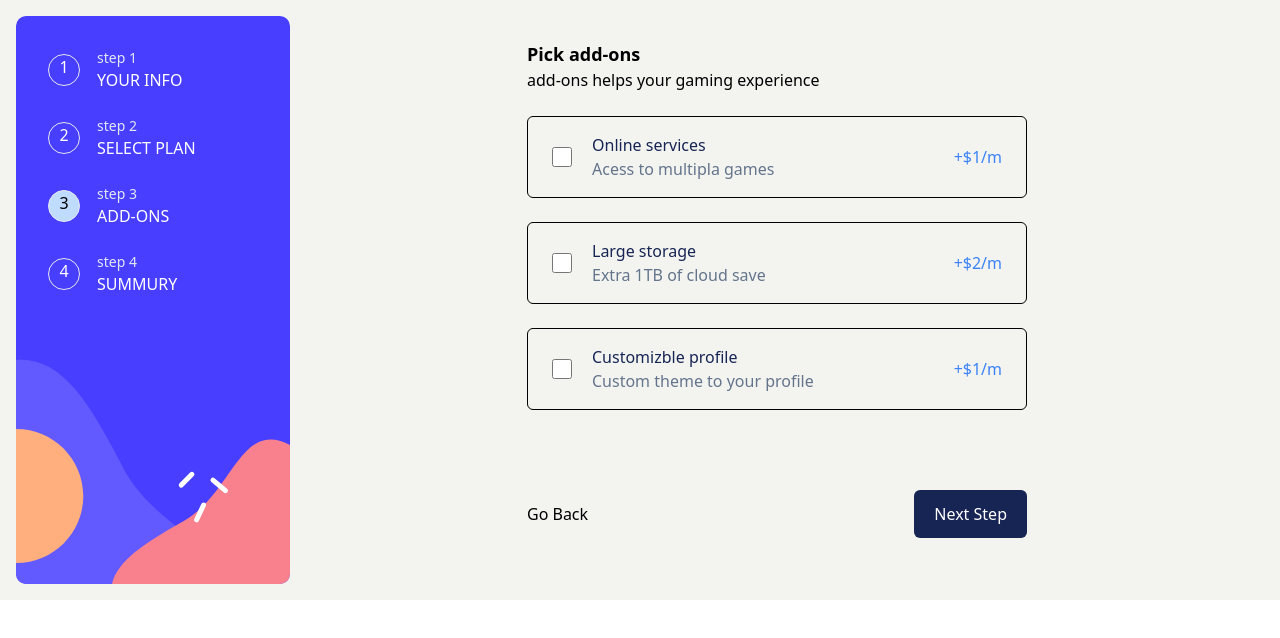
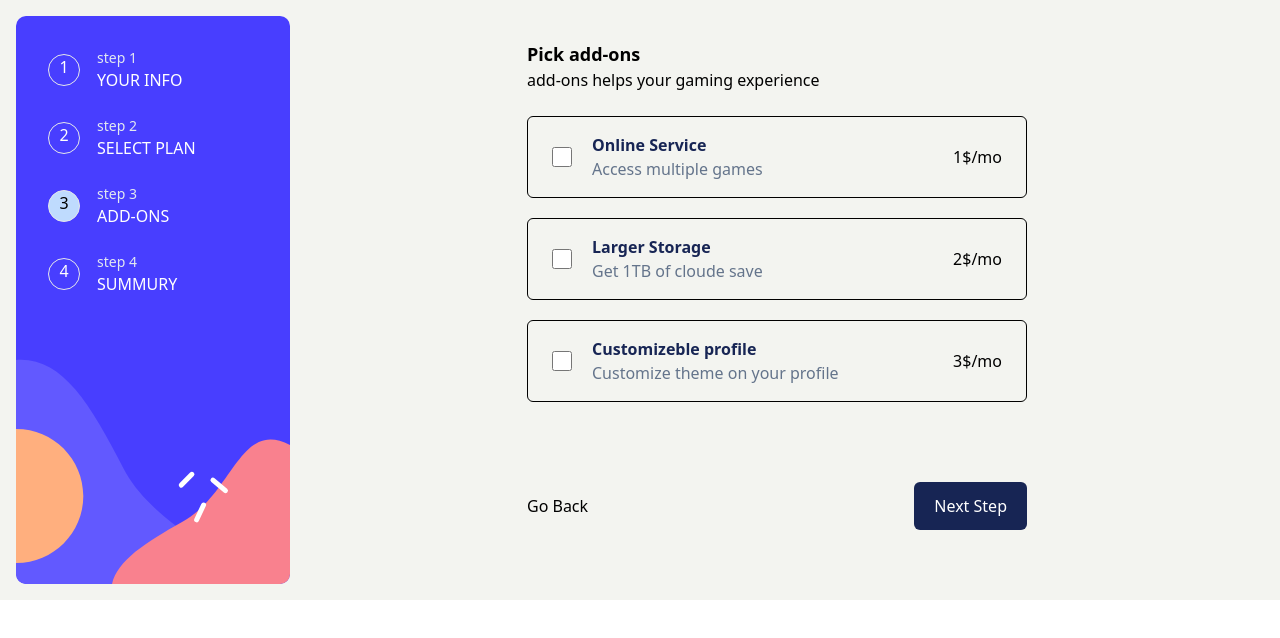
Before and after one commit to Jinatey/multistep-form, a Next.js app: page /addons in a window 1280 px wide. Shown: the top 638 px of the page. Built offline with nearby package versions, Linux system fonts and the light colour scheme.

Commit message:
add valtio

```diff
--- a/package.json
+++ b/package.json
@@ -17,6 +17,7 @@
     "postcss": "8.4.27",
     "react": "18.2.0",
     "react-dom": "18.2.0",
-    "tailwindcss": "3.3.3"
+    "tailwindcss": "3.3.3",
+    "valtio": "^1.11.2"
   }
 }
--- a/pages/addons.jsx
+++ b/pages/addons.jsx
@@ -1,7 +1,33 @@
 import React from "react";
+import { useRouter } from "next/router";
 
+const addons = [
+  {
+    title: "Online Service",
+    feature: "Access multiple games",
+    price: "1$/mo",
+    priceY: "10$/y",
+    slug: "online_service",
+  },
+  {
+    title: "Larger Storage",
+    feature: "Get 1TB of cloude save",
+    price: "2$/mo",
+    priceY: "20$/y",
+    slug: "larger_storage",
+  },
+  {
+    title: "Customizeble profile",
+    feature: "Customize theme on your profile",
+    price: "3$/mo",
+    priceY: "30$/y",
+    slug: "customizable_profile",
+  },
+];
 
-const addons = () => {
+export default function Addons() {
+  const router = useRouter();
+
   return (
     <div className=" mx-auto w-[500px]">
       <div className=" my-6 ">
@@ -9,10 +35,55 @@ const addons = () => {
         <p>add-ons helps your gaming experience</p>
       </div>
 
-      <div class>
+      <div className="grid gap-5">
+        {addons.map((addon) => (
+          <div
+            key={addon.title}
+            className="   flex justify-between p-4   px-6 items-center border border-black rounded-md  "
+          >
+            <div className="flex items-center gap-5">
+              <input
+                className=" h-5 w-5"
+                type="checkbox"
+                onChange={(e) => {
+                  if (e.target.checked) {
+                    console.log(router.query);
+                    router.push({
+                      query: {
+                        ...router.query,
+                        addon: ["online_service", "other"],
+                      },
+                    });
+                  } else {
+                    delete router.query[addon.slug];
+                    router.push({
+                      query: { ...router.query },
+                    });
+                  }
+                  console.log(e.target.checked);
+                }}
+              />
+              <div>
+                <p className=" font-semibold text-blue-950"> {addon.title} </p>
+                <p className=" text-slate-500"> {addon.feature} </p>
+              </div>
+            </div>
+
+            <div>
+              <p>
+                {router.query.duration === "yearly"
+                  ? addon.priceY
+                  : addon.price}
+              </p>
+            </div>
+          </div>
+        ))}
+      </div>
+
+      {/* <div class>
         <div className="  flex justify-between p-4 px-6 items-center border border-black rounded-md  ">
           <div className=" items-center flex gap-5">
-            <input className=" h-5 w-5" type="checkbox" required/>
+            <input className=" h-5 w-5" type="checkbox" required />
             <div>
               <p className=" text-blue-950">Online services</p>
               <p className=" text-slate-500">Acess to multipla games</p>
@@ -42,18 +113,19 @@ const addons = () => {
           </div>
 
           <p className=" text-blue-500">+$1/m</p>
-        </div>
+        </div> */}
 
-<div className=" flex justify-between mt-20">
-
-
-  <button>Go Back</button>
-  <button className=" bg-blue-950 text-white p-3 px-5 rounded-md">Next Step</button>
-</div>
-
+      <div className=" flex justify-between mt-20">
+        <button
+        onClick={()=>{
+          router.push('/plan')
+        }}
+        >Go Back</button>
+        <button className=" bg-blue-950 text-white p-3 px-5 rounded-md">
+          Next Step
+        </button>
+        {/* </div> */}
       </div>
     </div>
   );
-};
-
-export default addons;
+}
--- a/pages/index.jsx
+++ b/pages/index.jsx
@@ -1,8 +1,12 @@
 import React from "react";
 import { useRouter } from "next/router";
+import { useSnapshot } from "valtio";
+
+import { state } from "@/state";
 
 export default function home() {
   const router = useRouter();
+  const snap = useSnapshot(state);
 
   return (
     <div className=" mx-auto w-[500px]">
@@ -13,34 +17,45 @@ export default function home() {
 
       <form
         onSubmit={(e) => {
-          e.preventDefault()
+          e.preventDefault();
           router.push("/plan");
-
         }}
         className=" grid gap-6"
       >
         <label className="grid ">
           Name
           <input
+            value={snap.name}
             className=" p-1 rounded-md border-2 border-slate-550"
             type="text"
             required
+            onChange={(e) => {
+              state.name = e.target.value;
+            }}
           />
         </label>
         <label className="grid">
           Email adress
           <input
+          value={snap.email}
             className=" p-1 rounded-md border-2 border-slate-550"
             type="text"
             required
+            onChange={(e) => {
+              state.email = e.target.value;
+            }}
           />
         </label>
         <label className="grid">
           Phone Number
           <input
+          value={snap.number}
             className=" p-1 rounded-md border-2 border-slate-550"
             type="number"
             required
+            onChange={(e) => {
+              state.number = e.target.value;
+            }}
           />
         </label>
 
--- a/pages/plan.jsx
+++ b/pages/plan.jsx
@@ -2,10 +2,13 @@ import { useState } from "react";
 import { Switch } from "@headlessui/react";
 import { useRouter } from "next/router";
 
+import { state } from "@/state";
+import { useSnapshot } from "valtio";
+
 const plans = [
-  { name: "arcade", price: "9", priceY: "90", image: "arcade.svg" },
-  { name: "advanced", price: "12", priceY: "120", image: "advanced.svg" },
-  { name: "pro", price: "15", priceY: "150", image: "pro.svg" },
+  { name: "arcade", price: "9$/m", priceY: "90$/y", image: "arcade.svg" },
+  { name: "advanced", price: "12$/m", priceY: "120$/y", image: "advanced.svg" },
+  { name: "pro", price: "15$/m", priceY: "150$/y", image: "pro.svg" },
 ];
 
 export default function plan() {
@@ -13,6 +16,8 @@ export default function plan() {
 
   const router = useRouter();
   console.log("touer", router);
+
+  const snap = useSnapshot(state);
 
   return (
     <div className=" mx-auto w-[500px]">
@@ -27,123 +32,45 @@ export default function plan() {
           {plans.map((plan) => (
             <div
               className={`border rounded cursor-pointer border-slate-400  p-5${
-                router.query.option === plan.name
-                  ? " border-2 border-blue-900"
-                  : ""
+                snap.plan === plan.name ? " border-2 border-blue-600 " : ""
               }`}
               onClick={() => {
-                router.push({ query: { ...router.query, option: plan.name } });
+                // router.push({ query: { ...router.query, option: plan.name } });
+                state.plan = plan.name;
               }}
             >
               <img src={plan.image} alt="" />
               <div className="pt-5">
                 <h1>{plan.name}</h1>
 
-                <p>
-                  {router.query.duration === "yearly"?plan.priceY:plan.price}
-                </p>
+                <p>{snap.duration === "yearly" ? plan.priceY : plan.price}</p>
 
-                  {router.query.duration === "yearly"&&<p>2 months free</p>}
-
+                {router.query.duration === "yearly" && <p>2 months free</p>}
               </div>
             </div>
           ))}
         </div>
 
-        {/* </div> */}
-
-        {/* <div className="grid grid-cols-3 gap-4">
-        <div
-          className={`border rounded cursor-pointer border-slate-400  p-5${
-            router.query.option === "arcade" ? " border-2 border-blue-900" : ""
-          }`}
-          onClick={() => {
-            // router.query.option = "arcade";
-            router.push({ query: { ...router.query, option: "arcade" } });
-          }}
-        >
-          <div className=" py-3">
-            <img src="/arcade.svg" alt="" />
-          </div>
-          <div className=" py-5">
-            <p>Arcade</p>
-            <p className=" text-slate-500"> $9/mo</p>
-          </div>
-        </div> */}
-
-        {/* <div
-          className={` border rounded cursor-pointer  border-slate-400 p-5 ${
-            router.query.option === "advanced"
-              ? " border-2 border-blue-900 "
-              : ""
-          } `}
-          onClick={() => {
-            router.push({ query: {...router.query,
-              option: "advanced" } });
-          }}
-        >
-          <div className=" py-3">
-            <img src="/advanced.svg" alt="" />
-          </div>
-          <div className=" py-5">
-            <p>Advanced</p>
-            <p className=" text-slate-500">$12/mo</p>
-          </div>
-        </div> */}
-        {/* <div
-          className={` border rounded  cursor-pointer border-slate-400 p-5 ${
-            router.query.option === "pro" ? " border-2 border-blue-900 " : ""
-          } `}
-          onClick={() => {
-            router.push({
-              query: {
-                ...router.query,
-                option: "pro",
-              },
-            });
-          }}
-        >
-          <div className=" py-3">
-            <img src="/pro.svg" alt="" />
-          </div>
-          <div className=" py-5">
-            <p>Pro</p>
-            <p className=" text-slate-500">$15/mo</p>
-          </div>
-        </div> */}
-
         <div className=" flex justify-between pt-10">
           <p>Monthly</p>
 
           <Switch
-            checked={router.query.duration === "yearly"}
+            checked={snap.duration === "yearly"}
             onChange={(isChecked) => {
               if (isChecked) {
-                router.push({
-                  query: {
-                    ...router.query,
-                    duration: "yearly",
-                  },
-                });
+                state.duration = "yearly";
               } else {
-                router.push({
-                  query: {
-                    ...router.query,
-                    duration: "monthly",
-                  },
-                });
+                state.duration = "monthly";
               }
             }}
             className={`${
-              router.query.duration === "yearly" ? "bg-blue-600" : "bg-gray-200"
+              snap.duration === "yearly" ? "bg-blue-600" : "bg-gray-200"
             } relative inline-flex h-6 w-11 items-center rounded-full`}
           >
             <span className="sr-only">Enable notifications</span>
             <span
               className={`${
-                router.query.duration === "yearly"
-                  ? "translate-x-6"
-                  : "translate-x-1"
+                snap.duration === "yearly" ? "translate-x-6" : "translate-x-1"
               } inline-block h-4 w-4 transform rounded-full bg-white transition`}
             />
           </Switch>
@@ -153,8 +80,23 @@ export default function plan() {
       </div>
 
       <div className=" flex justify-between mt-20">
-        <button>Go Back</button>
-        <button className=" bg-blue-950 text-white p-3 px-5 rounded-md">
+        <button
+          onClick={() => {
+            router.push("/");
+          }}
+        >
+          Go Back
+        </button>
+        <button
+          onClick={async () => {
+            if (["arcade", "pro", "advanced"].includes(snap.plan)) {
+              await router.push("/addons");
+            } else {
+              alert("please  select a plan");
+            }
+          }}
+          className=" bg-blue-950 text-white p-3 px-5 rounded-md"
+        >
           Next Step
         </button>
       </div>
--- /dev/null
+++ b/state/index.js
@@ -0,0 +1,9 @@
+import { proxy } from "valtio";
+
+export const state = proxy({
+  name: "",
+  email: "",
+  number: "",
+  plan: "",
+  duration: "",
+});
```
Also changed, not shown: 1 other file (tests, documents, lock files or other folders).
